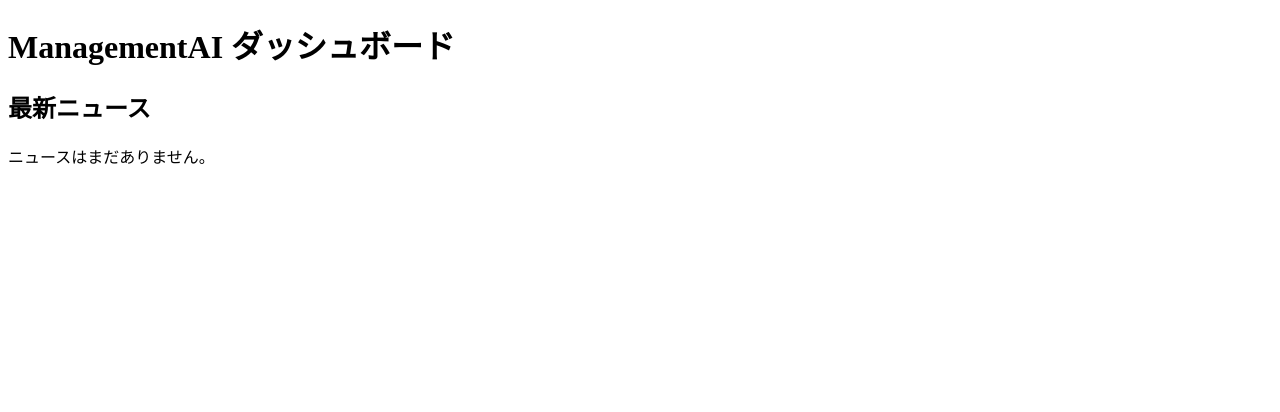
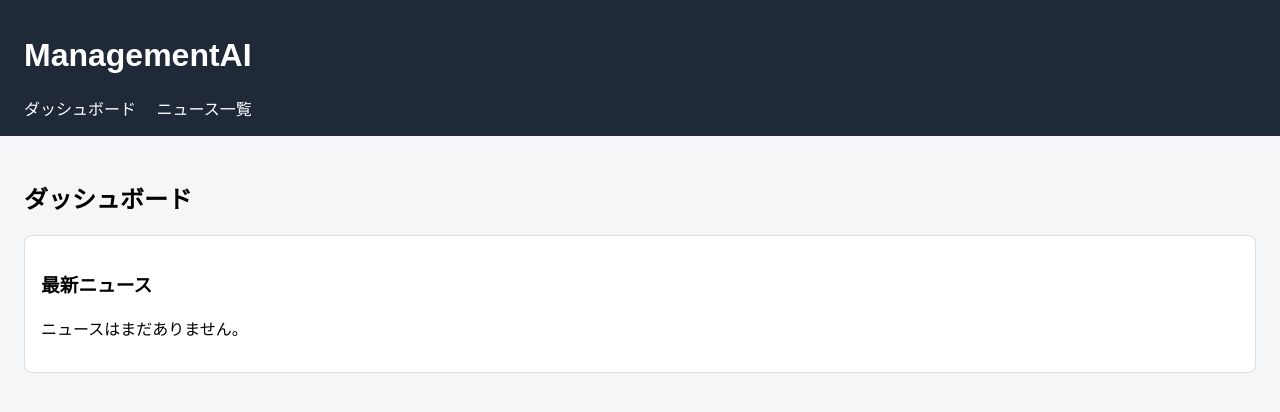
Before and after one commit to sakaidaichy/ManagementAI, a Flask app: page / in a window 1280 px wide. Shown: the top 412 px of the page. Run offline with Flask 3, Linux system fonts and the light colour scheme; data that the repository does not hold is empty.

```diff
--- /dev/null
+++ b/web/templates/base.html
@@ -0,0 +1,47 @@
+<!DOCTYPE html>
+<html lang="ja">
+<head>
+    <meta charset="UTF-8">
+    <title>{{ title or "ManagementAI" }}</title>
+    <style>
+        body {
+            font-family: sans-serif;
+            margin: 0;
+            background: #f5f6f8;
+        }
+        header {
+            background: #1f2937;
+            color: white;
+            padding: 16px 24px;
+        }
+        nav a {
+            color: white;
+            margin-right: 16px;
+            text-decoration: none;
+        }
+        main {
+            padding: 24px;
+        }
+        .card {
+            background: white;
+            border: 1px solid #ddd;
+            border-radius: 8px;
+            padding: 16px;
+            margin-bottom: 16px;
+        }
+    </style>
+</head>
+<body>
+    <header>
+        <h1>ManagementAI</h1>
+        <nav>
+            <a href="/">ダッシュボード</a>
+            <a href="/news">ニュース一覧</a>
+        </nav>
+    </header>
+
+    <main>
+        {% block content %}{% endblock %}
+    </main>
+</body>
+</html>
--- a/web/templates/dashboard.html
+++ b/web/templates/dashboard.html
@@ -1,30 +1,21 @@
-<!DOCTYPE html>
-<html lang="ja">
-<head>
-    <meta charset="UTF-8">
-    <title>ManagementAI</title>
-</head>
-<body>
-    <h1>ManagementAI ダッシュボード</h1>
+{% extends "base.html" %}
 
-    <h2>最新ニュース</h2>
+{% block content %}
+<h2>ダッシュボード</h2>
+
+<div class="card">
+    <h3>最新ニュース</h3>
 
     {% if news_items %}
         {% for item in news_items %}
-            <div style="border:1px solid #ccc; padding:12px; margin-bottom:12px;">
+            <div style="border-bottom:1px solid #eee; padding:8px 0;">
                 <div>{{ item.created_at }} / {{ item.source }} / {{ item.category }}</div>
-                <h3>{{ item.title }}</h3>
+                <strong>{{ item.title }}</strong>
                 <div>重要度：{{ item.importance }} / 関連度：{{ item.relevance }}</div>
-
-                {% if item.summary %}
-                    <p><strong>要約：</strong>{{ item.summary }}</p>
-                {% endif %}
-
-                <p><a href="{{ item.url }}" target="_blank">原文を見る</a></p>
             </div>
         {% endfor %}
     {% else %}
         <p>ニュースはまだありません。</p>
     {% endif %}
-</body>
-</html>
+</div>
+{% endblock %}
```
Also changed, not shown: web/templates/news.html (+6 -15 lines), 2 other files.
